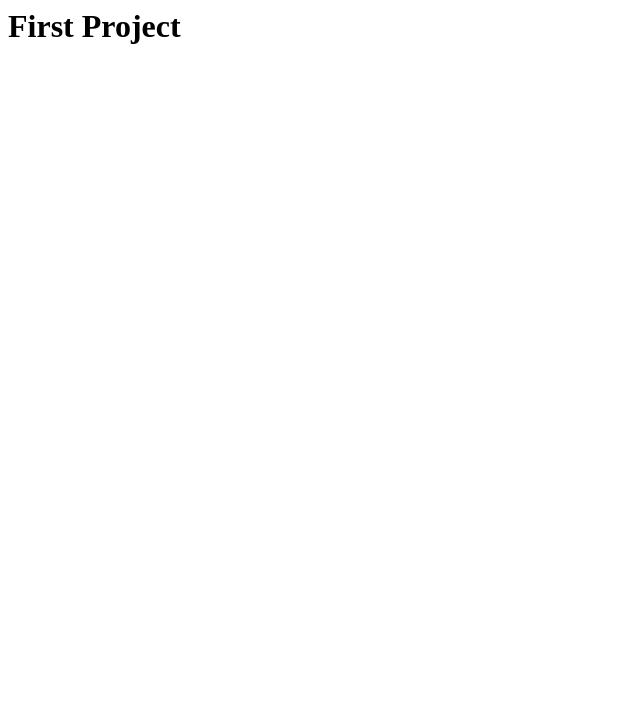
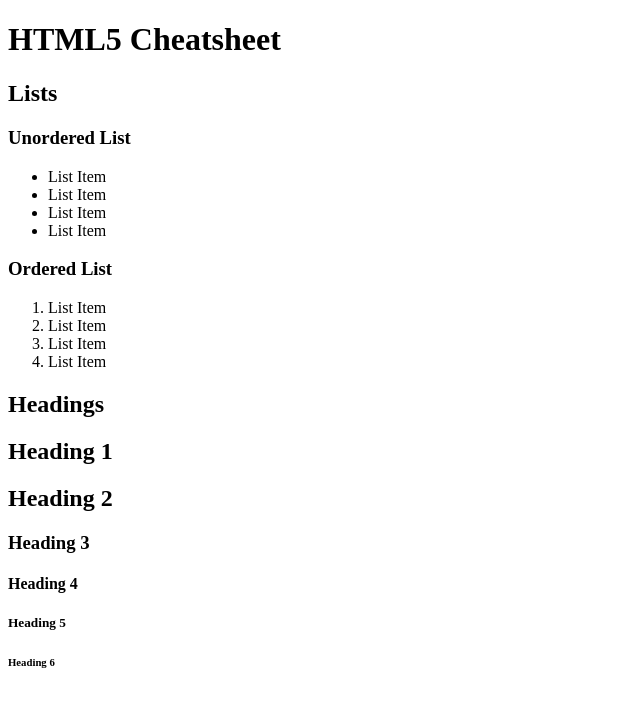
Before and after one commit to ThomasWallace/it-indigo, a plain HTML site: page cheatsheet/index.html in a window 1280 px wide. Shown: the whole page, without its empty margins (0-640 px from the left). Drawn offline with Linux system fonts and the light colour scheme.

Commit message:
added Cheatsheet

```diff
--- a/cheatsheet/index.html
+++ b/cheatsheet/index.html
@@ -1 +1,39 @@
-<h1>First Project</h1>
+<!DOCTYPE html>
+<html lang="en">
+  <head>
+    <meta charset="UTF-8" />
+    <meta http-equiv="X-UA-Compatible" content="IE=edge" />
+    <meta name="viewport" content="width=device-width, initial-scale=1.0" />
+    <title>Document</title>
+  </head>
+
+  <body>
+    <h1>HTML5 Cheatsheet</h1>
+    <section id="lists">
+      <h2>Lists</h2>
+      <h3>Unordered List</h3>
+      <ul>
+        <li>List Item</li>
+        <li>List Item</li>
+        <li>List Item</li>
+        <li>List Item</li>
+      </ul>
+      <h3>Ordered List</h3>
+      <ol>
+        <li>List Item</li>
+        <li>List Item</li>
+        <li>List Item</li>
+        <li>List Item</li>
+      </ol>
+    </section>
+    <section id="headings">
+      <h2>Headings</h2>
+      <h1>Heading 1</h1>
+      <h2>Heading 2</h2>
+      <h3>Heading 3</h3>
+      <h4>Heading 4</h4>
+      <h5>Heading 5</h5>
+      <h6>Heading 6</h6>
+    </section>
+  </body>
+</html>
```
